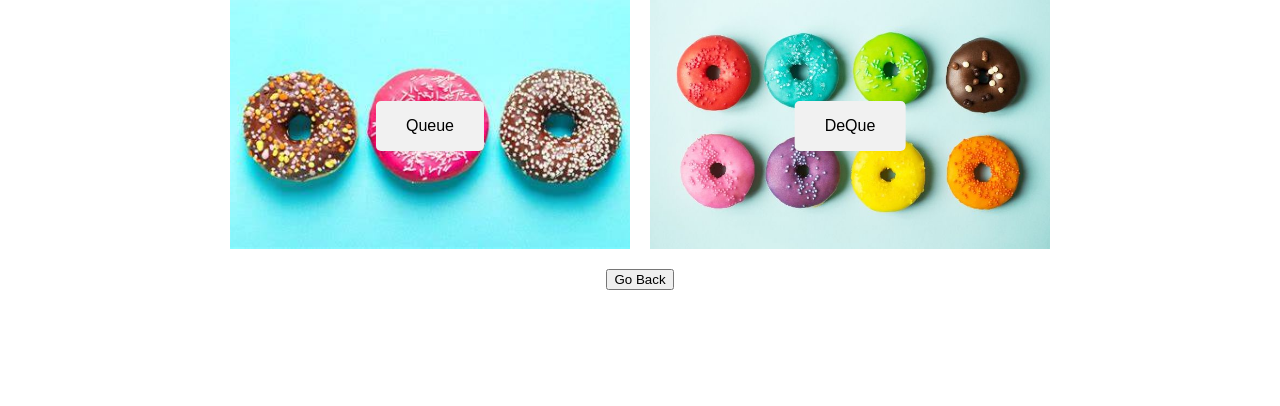
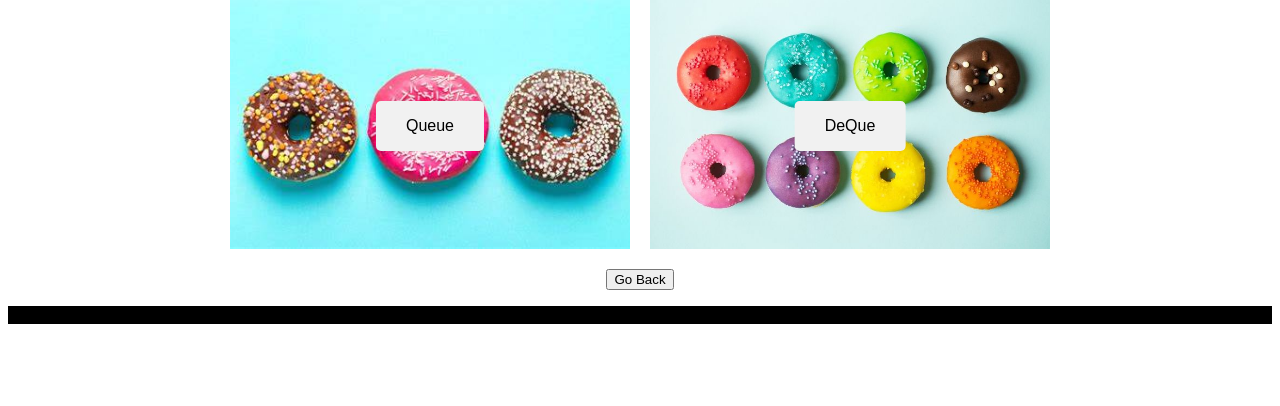
Before and after one commit to ardy-dl/PORTFOLIO_FLASK, a Flask app: page /dequeue_queue in a window 1280 px wide. Shown: the part 191-597 px from the top of the page. Run offline with Flask 3, Linux system fonts and the light colour scheme.

Commit message:
add footer

```diff
--- a/flask_portfolio-main/templates/dequeue_queue.html
+++ b/flask_portfolio-main/templates/dequeue_queue.html
@@ -1,7 +1,7 @@
 <!DOCTYPE html>
 <html>
 <head>
-    <title>Lab 4 - Queue and DeQueue</title>
+    <title>Lab 3 - Queue and DeQueue</title>
     <style>
 
         .array {
@@ -46,6 +46,16 @@
           color: white;
           opacity: 50%;
         }
+
+        .footer-section {
+            background-color: #000000; /* Set the background color to black */
+        }
+
+        .footer-section p {
+            margin: 0;
+            font-size: 14px;
+        }
+
     </style>
 </head>
 <body>
@@ -71,5 +81,11 @@
         </a>
     </p>
 
+    <footer class="footer-section">
+        <div class="container text-center text-white py-2">
+            &copy; 2023 Group I BSCpE 2-6 | All rights reserved.
+        </div>
+    </footer>
+
 </body>
 </html>
```
